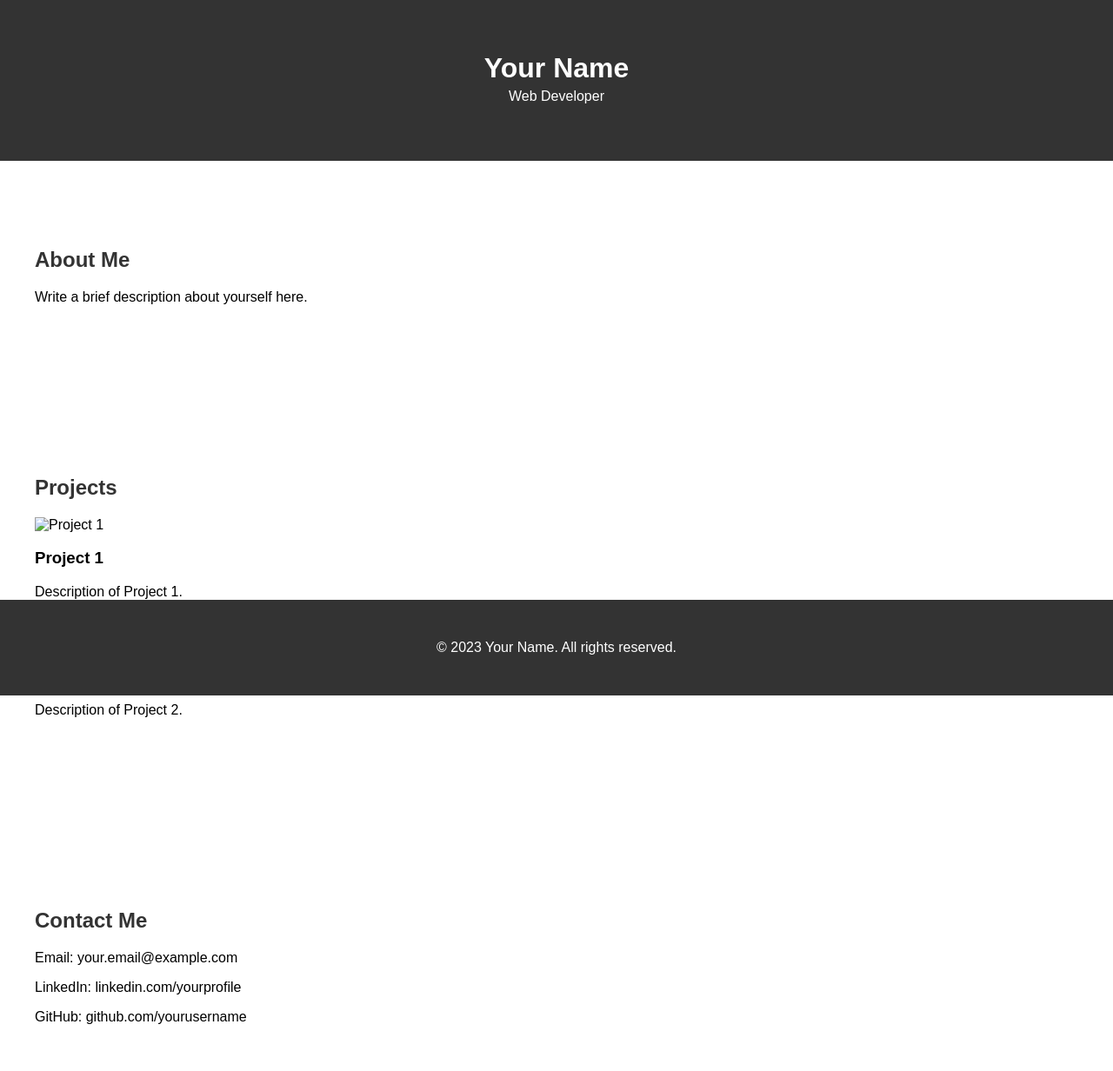
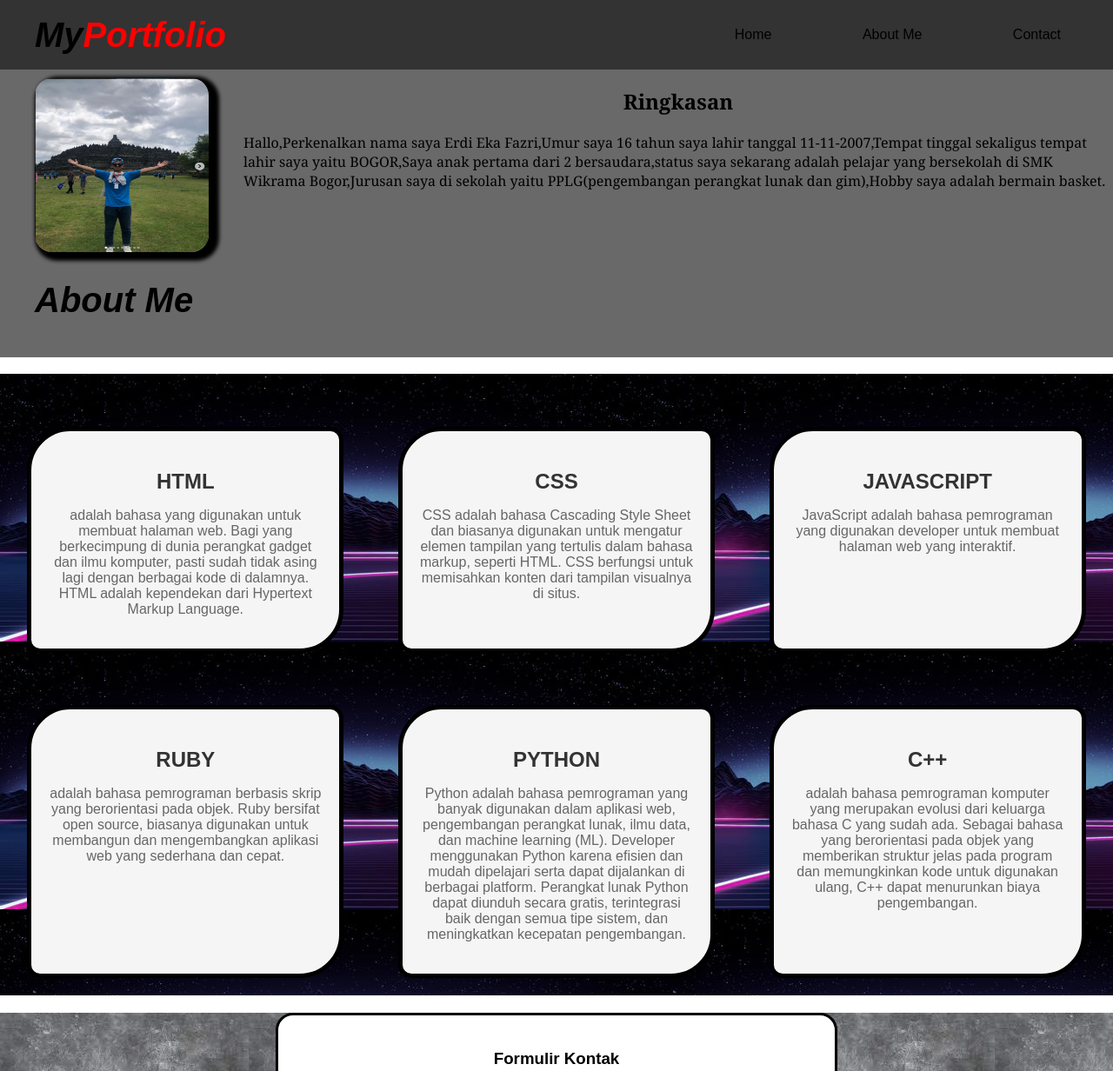
Before and after one commit to erdfzri/erdieka.github.io, a plain HTML site: page index.html in a window 1280 px wide. Shown: the top 1232 px of the page at 87% size. Drawn offline with Linux system fonts and the light colour scheme.

Commit message:
upload pertama

```diff
--- a/index.html
+++ b/index.html
@@ -4,56 +4,92 @@
     <meta charset="UTF-8">
     <meta name="viewport" content="width=device-width, initial-scale=1.0">
     <link rel="stylesheet" href="styles.css">
-    <title>Your Portfolio</title>
+    <title>My Portfolio</title>
 </head>
 <body>
-
     <header>
-        <div class="container">
-            <h1>Your Name</h1>
-            <p>Web Developer</p>
+        <div class="logo">
+          My<span style="color: red;">Portfolio</span>
         </div>
+        <nav>
+            <ul>
+                <li><a href="index.html">Home</a></li>
+                <li><a href="#about">About Me</a></li>
+                <li><a href="#contact">Contact</a></li>
+            </ul>
+        </nav>
     </header>
 
-    <section id="about">
-        <div class="container">
-            <h2>About Me</h2>
-            <p>Write a brief description about yourself here.</p>
+    <section class="data">
+        <div class="section1" id="about">
+            <div class="logo">
+                <img src="img/Screenshot 2023-11-14 104334.png" alt="Portfolio Logo">
+            <div>
+                <h2>About Me</h2>
+            </div>
         </div>
-    </section>
-
-    <section id="projects">
-        <div class="container">
-            <h2>Projects</h2>
-
-            <div class="project">
-                <img src="project1.jpg" alt="Project 1">
-                <h3>Project 1</h3>
-                <p>Description of Project 1.</p>
+            <div class="about">
+                <h1>Ringkasan</h1>
+                <p>Hallo,Perkenalkan nama saya Erdi Eka Fazri,Umur saya 16 tahun saya lahir tanggal 11-11-2007,Tempat tinggal sekaligus tempat lahir saya yaitu BOGOR,Saya anak pertama dari 2 bersaudara,status saya sekarang adalah pelajar yang bersekolah di SMK Wikrama Bogor,Jurusan saya di sekolah yaitu PPLG(pengembangan perangkat lunak dan gim),Hobby saya adalah bermain basket.</p>
             </div>
-
-            <div class="project">
-                <img src="project2.jpg" alt="Project 2">
-                <h3>Project 2</h3>
-                <p>Description of Project 2.</p>
+        </div>
+    <section class="skil" id="projects">
+        <div class="container2">
+           <h1>My Skill</h1>
+        </div>
+<!-- NAH iye kunaon di jien div yang sama siga di bawah ajang misahkeun setiap 3 kotak -->
+<!-- DINOTE SEBENERNA BISA DIJADIKEUN SIGA NU MANEH BIE DI PISAH_PISAH TEU DI GABUNG SETIAP di DALAM div ada beberapa div, didefinisikeun di style.css. Cuman pasti panjang di stlye.css na -->
+        <div class="skill-container">
+            <div class="html">
+                <h3>HTML</h3>
+                <p>adalah bahasa yang digunakan untuk membuat halaman web. Bagi yang berkecimpung di dunia perangkat gadget dan ilmu komputer, pasti sudah tidak asing lagi dengan berbagai kode di dalamnya. HTML adalah kependekan dari Hypertext Markup Language.</p>
+            </div>
+            <div class="css">
+                <h3>CSS</h3>
+                <p>CSS adalah bahasa Cascading Style Sheet dan biasanya digunakan untuk mengatur elemen tampilan yang tertulis dalam bahasa markup, seperti HTML. CSS berfungsi untuk memisahkan konten dari tampilan visualnya di situs.</p>
+            </div>
+            <div class="js">
+                <h3>JAVASCRIPT</h3>
+                <p>JavaScript adalah bahasa pemrograman yang digunakan developer untuk membuat halaman web yang interaktif.</p>
+            </div>
+        </div>
+<!-- NAH iye kunaon di jien div yang sama siga di atas ajang misahkeun setiap 3 kotak -->
+        <div class="skill-container">
+            <div class="ruby">
+                <h3>RUBY</h3>
+                <p>adalah bahasa pemrograman berbasis skrip yang berorientasi pada objek. Ruby bersifat open source, biasanya digunakan untuk membangun dan mengembangkan aplikasi web yang sederhana dan cepat.</p>
+            </div>
+            <div class="phyton">
+                <h3>PYTHON</h3>
+                <p>Python adalah bahasa pemrograman yang banyak digunakan dalam aplikasi web, pengembangan perangkat lunak, ilmu data, dan machine learning (ML). Developer menggunakan Python karena efisien dan mudah dipelajari serta dapat dijalankan di berbagai platform. Perangkat lunak Python dapat diunduh secara gratis, terintegrasi baik dengan semua tipe sistem, dan meningkatkan kecepatan pengembangan.</p>
+            </div>
+            <div class="c">
+                <h3>C++</h3>
+                <p>adalah bahasa pemrograman komputer yang merupakan evolusi dari keluarga bahasa C yang sudah ada. Sebagai bahasa yang berorientasi pada objek yang memberikan struktur jelas pada program dan memungkinkan kode untuk digunakan ulang, C++ dapat menurunkan biaya pengembangan.</p>
             </div>
         </div>
     </section>
+    <section class="ending" id="contact">
+        <div class="form">
+            <h1>Formulir Kontak</h1>
+            <form action="proses_formulir.php" method="post">
+                <label for="nama">Nama:</label>
+                <input type="text" id="nama" name="nama" required>
 
-    <section id="contact">
-        <div class="container">
-            <h2>Contact Me</h2>
-            <p>Email: your.email@example.com</p>
-            <p>LinkedIn: linkedin.com/yourprofile</p>
-            <p>GitHub: github.com/yourusername</p>
+                <label for="email">Email:</label>
+                <input type="email" id="email" name="email" required>
+
+                <label for="pesan">Pesan:</label>
+                <textarea id="pesan" name="pesan" required></textarea>
+
+                <input type="submit" value="Kirim">
+            </form>
         </div>
     </section>
-
     <footer>
         <div class="container">
-            <p>&copy; 2023 Your Name. All rights reserved.</p>
+            <p>&copy; 2023 Erdi Eka Fazri. All rights reserved.</p>
         </div>
     </footer>
-
 </body>
 </html>
--- a/styles.css
+++ b/styles.css
@@ -1,36 +1,68 @@
+/* IYE KUURANG ROMBAK nya nu tadinya di pisah-pisah jadi dihijikeun tanya we mun nu teu paham*/
+
 body {
     font-family: 'Arial', sans-serif;
     margin: 0;
     padding: 0;
 }
 
-.container {
+.container1 {
     max-width: 1200px;
     margin: 0 auto;
     padding: 20px;
+    font-style: italic;
+    display: flex;
+    flex-direction: column;
+}
+
+.container1 h2 {
+    margin-top: 200px;
+}
+.container2 {
+    font-style: oblique;
+}
+
+a {
+    text-decoration: none;
+    color: black;
+}
+
+body {
+    font-family: "quicksand", sans-serif;
+}
+
+nav li {
+    list-style: none;
+    display: inline-block;
+    margin-right: 20px;
+    padding: 10px 40px;
+}
+
+nav li:hover {
+    background-color: brown;
+    border-radius: 12px;
+    font-size: 20px;
+    transform: scale(1.05);
+}
+
+nav li a:hover {
+    color: white;
 }
 
 header {
+    width: 100%;
+    height: 80px;
     background-color: #333;
-    color: #fff;
-    text-align: center;
-    padding: 40px 0;
+    display: flex;
+    align-items: center;
+    justify-content: space-between;
 }
 
-header h1 {
-    margin: 0;
-}
-
-header p {
-    margin: 5px 0;
-}
-
-section {
-    padding: 60px 0;
-}
-
-h2 {
-    color: #333;
+.logo {
+    font-weight: bold;
+    padding: 10px 40px;
+    font-style: italic;
+    font-size: 40px;
 }
 
 .project {
@@ -41,13 +73,119 @@ h2 {
     max-width: 100%;
     height: auto;
 }
+.about {
+    margin-bottom: 70px;
+    font-family: Georgia, 'Times New Roman', Times, serif;
+}
 
+#about {
+    display: flex;
+    flex-direction: row;
+}
+
+.logo img {
+    border-radius: 20px;
+    box-shadow: 6px 4px 4px 6px black;
+    display: block;
+    width: 200px;
+    height: 200px;
+}
+.logo h2 {
+    font-size: large;
+    font-size: 40px;
+}
+
+.section1 {
+    background-color: dimgray;
+}
+/* SKILLL */
+.skil {
+    background-image: url(img/Highway\,\ Axiom\ Design.jpg);
+}
+section h1 {
+    text-align: center;
+}
+
+.skill-container {
+    display: flex;
+    flex-wrap: wrap;
+    justify-content: space-around;
+    margin-bottom: 20px;
+}
+
+.html, .css, .js, .ruby, .phyton, .c {
+    flex: 0 0 calc(30% - 20px);
+    margin: 20px;
+    padding: 20px;
+    border: 5px solid #000;
+    box-sizing: border-box;
+    text-align: center;
+    background-color: #f5f5f5;
+    border-radius: 15px;
+    transition: transform 0.3s ease-in-out;
+    border-radius: 50px 15px;
+}
+
+/* Efek hover untuk menambahkan sedikit animasi eheheh */
+.html:hover, .css:hover, .js:hover, .ruby:hover, .phyton:hover, .c:hover {
+    transform: scale(1.05);
+}
+
+.skill-container h3 {
+    font-size: 24px;
+    margin-bottom: 10px;
+    color: #333;
+}
+
+.skill-container p {
+    font-size: 16px;
+    color: #666;
+}
+/* KONTAKKK!!!!! */
+.form {
+    max-width: 600px;
+    margin: 0 auto;
+    text-align: center;
+    background-color: white;
+    padding: 20px;
+    border: 3px solid black;
+    border-radius: 20px 20px;
+}
+
+form {
+    text-align: left;
+    margin-top: 20px;
+}
+
+label, input, textarea {
+    display: block;
+    margin-bottom: 10px;
+}
+
+input, textarea {
+    width: 100%;
+    padding: 8px;
+    font-size: 16px;
+}
+
+input[type="submit"] {
+    background-color: #007BFF;
+    color: #fff;
+    border: none;
+    padding: 10px 20px;
+    cursor: pointer;
+    font-size: 18px;
+}
+
+input[type="submit"]:hover {
+    background-color: #0056b3;
+}
 footer {
     background-color: #333;
     color: #fff;
     text-align: center;
     padding: 10px 0;
-    position: absolute;
-    width: 100%;
-    bottom: 0;
 }
+.ending {
+    background-image: url(img/grey.jpg);
+}
```
Also changed, not shown: img/Highway, Axiom Design.jpg (added), img/Screenshot 2023-11-14 104334.png (added), img/bg.jpg (added), img/grey.jpg (added).
